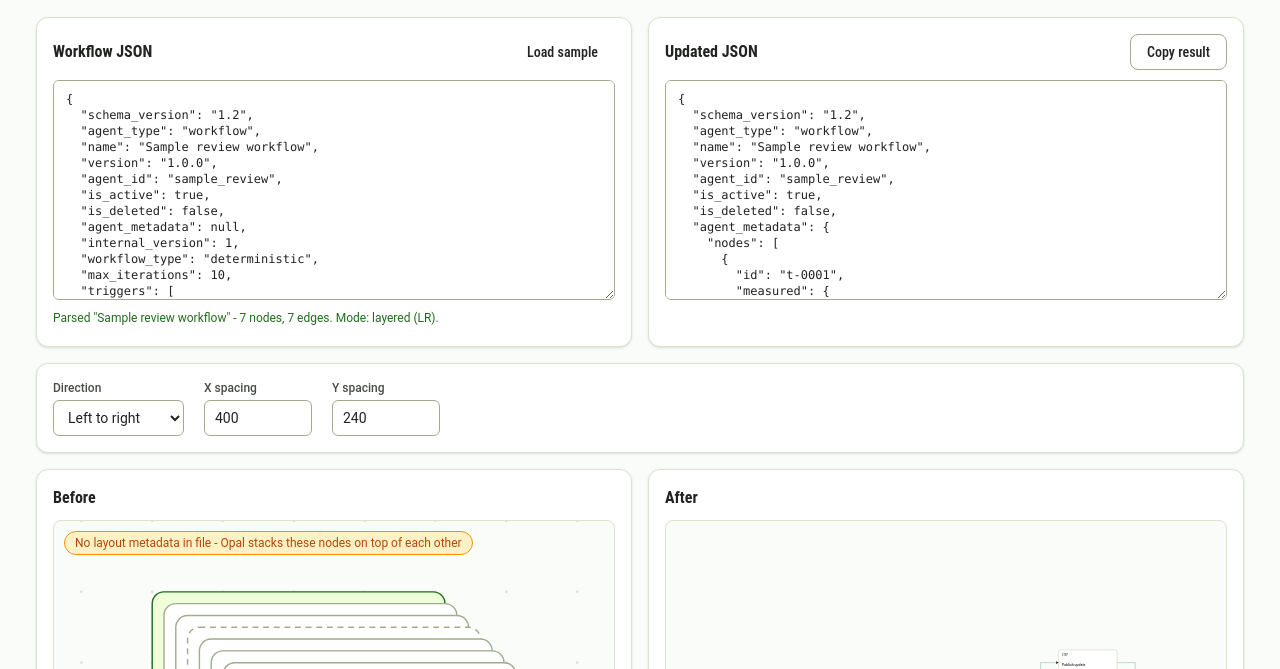
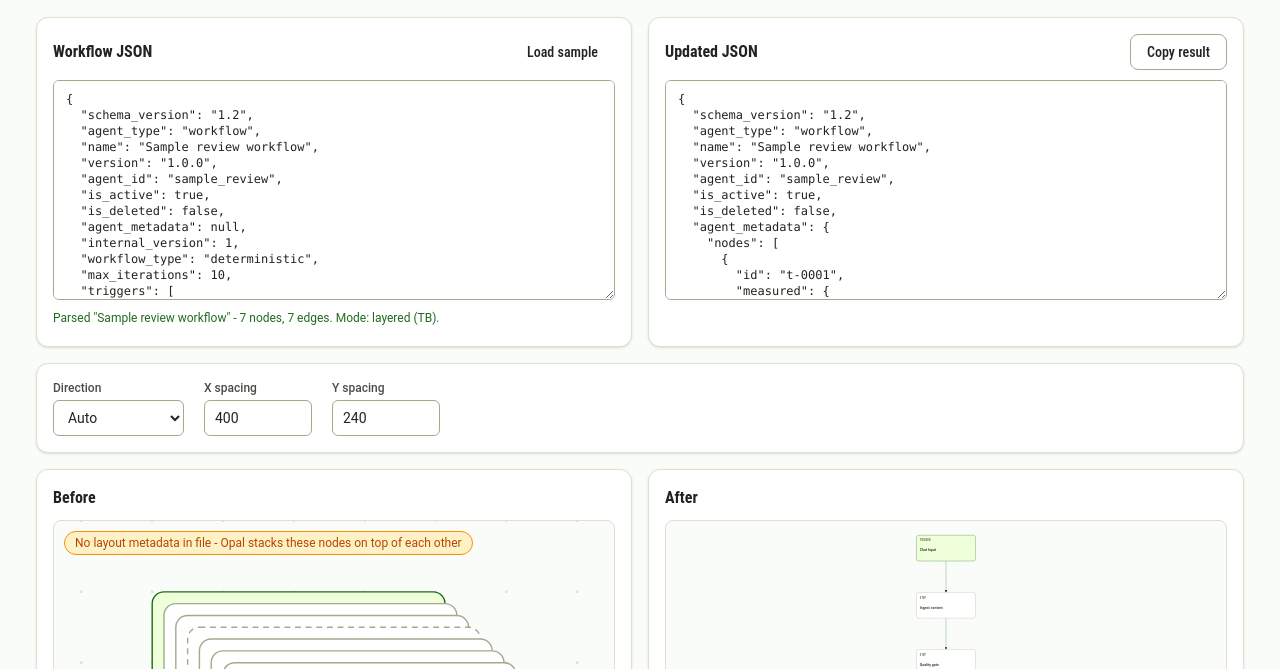
Before and after one commit to davidknipe/agent-platform-workflow-layout, a plain HTML site: page index.html in a window 1280 px wide. Both pictures are taken after a click on the button "Load sample". Shown: the part 131-800 px from the top of the page. Drawn offline with Linux system fonts and the light colour scheme.

Commit message:
Add Auto and Snake direction options; auto picks LR <5 nodes, TB otherwise

```diff
--- a/index.html
+++ b/index.html
@@ -236,8 +236,10 @@
     <div class="field">
       <label for="direction">Direction</label>
       <select id="direction">
-        <option value="LR" selected>Left to right</option>
+        <option value="auto" selected>Auto</option>
+        <option value="LR">Left to right</option>
         <option value="TB">Top to bottom</option>
+        <option value="snake">Snake</option>
       </select>
     </div>
     <div class="field">
@@ -657,7 +659,7 @@
     const clamp = (v, lo, hi, dflt) => Number.isFinite(v) ? Math.min(hi, Math.max(lo, v)) : dflt;
     return {
       mode: 'auto',
-      direction: els.direction.value === 'LR' ? 'LR' : 'TB',
+      direction: els.direction.value,
       snakeWidth: 3,
       xPitch: clamp(parseInt(els.xPitch.value, 10), 280, 1200, 400),
       yPitch: clamp(parseInt(els.yPitch.value, 10), 140, 1200, 240)
@@ -680,7 +682,17 @@
     catch (e) { setStatus(els.inStatus, 'Invalid JSON: ' + e.message, 'err'); clearResult(); return; }
 
     let layout;
-    try { layout = computeLayout(doc, readOptions()); }
+    try {
+      const opts = readOptions();
+      if (opts.direction === 'auto') {
+        const nodeCount = (Array.isArray(doc.steps) ? doc.steps.length : 0) + (Array.isArray(doc.triggers) ? doc.triggers.length : 0);
+        opts.direction = nodeCount < 5 ? 'LR' : 'TB';
+      } else if (opts.direction === 'snake') {
+        opts.mode = 'snake';
+        opts.direction = 'LR';
+      }
+      layout = computeLayout(doc, opts);
+    }
     catch (e) { setStatus(els.inStatus, 'Could not read workflow: ' + e.message, 'err'); clearResult(); return; }
 
     const out = buildOutput(doc, layout, uuid);
```
